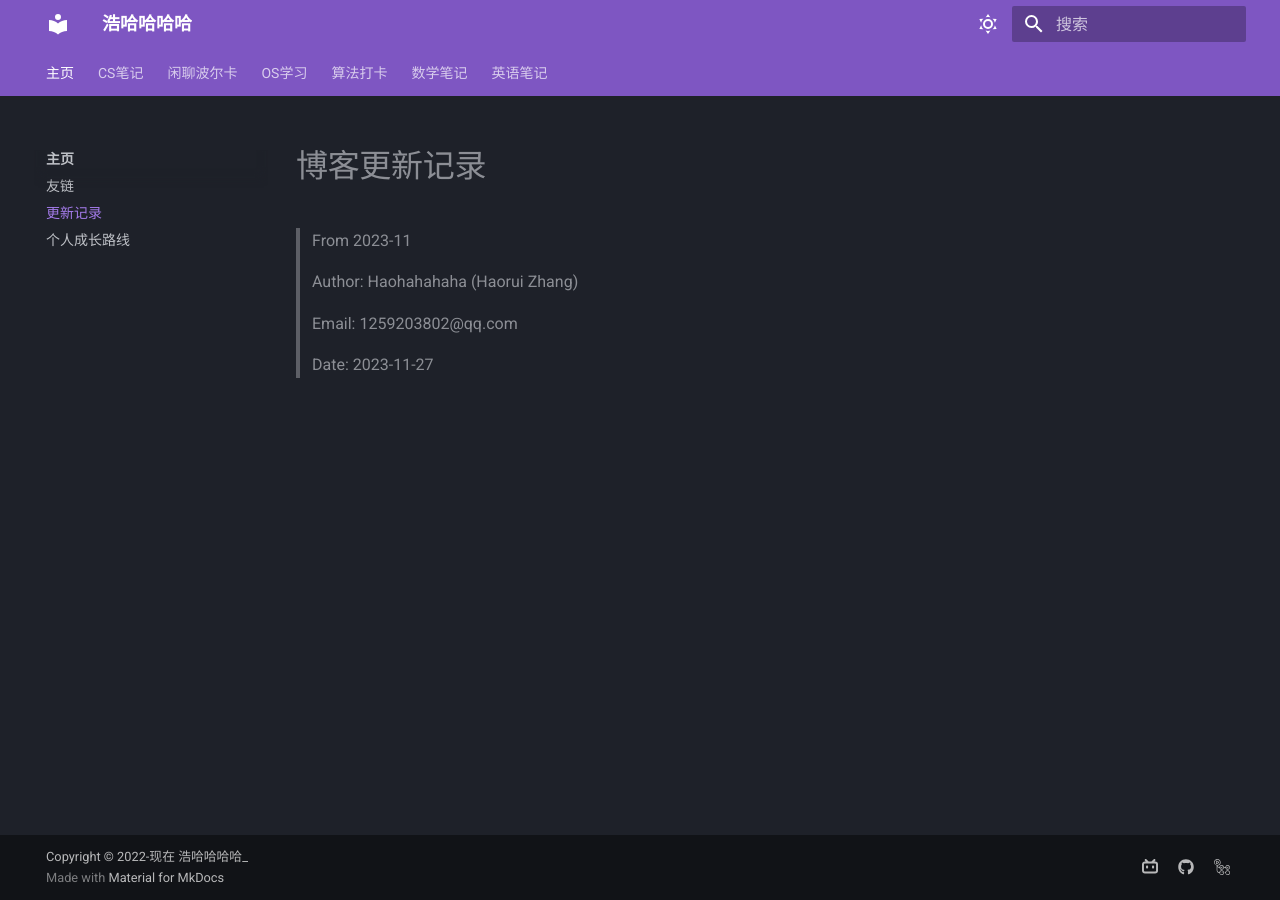
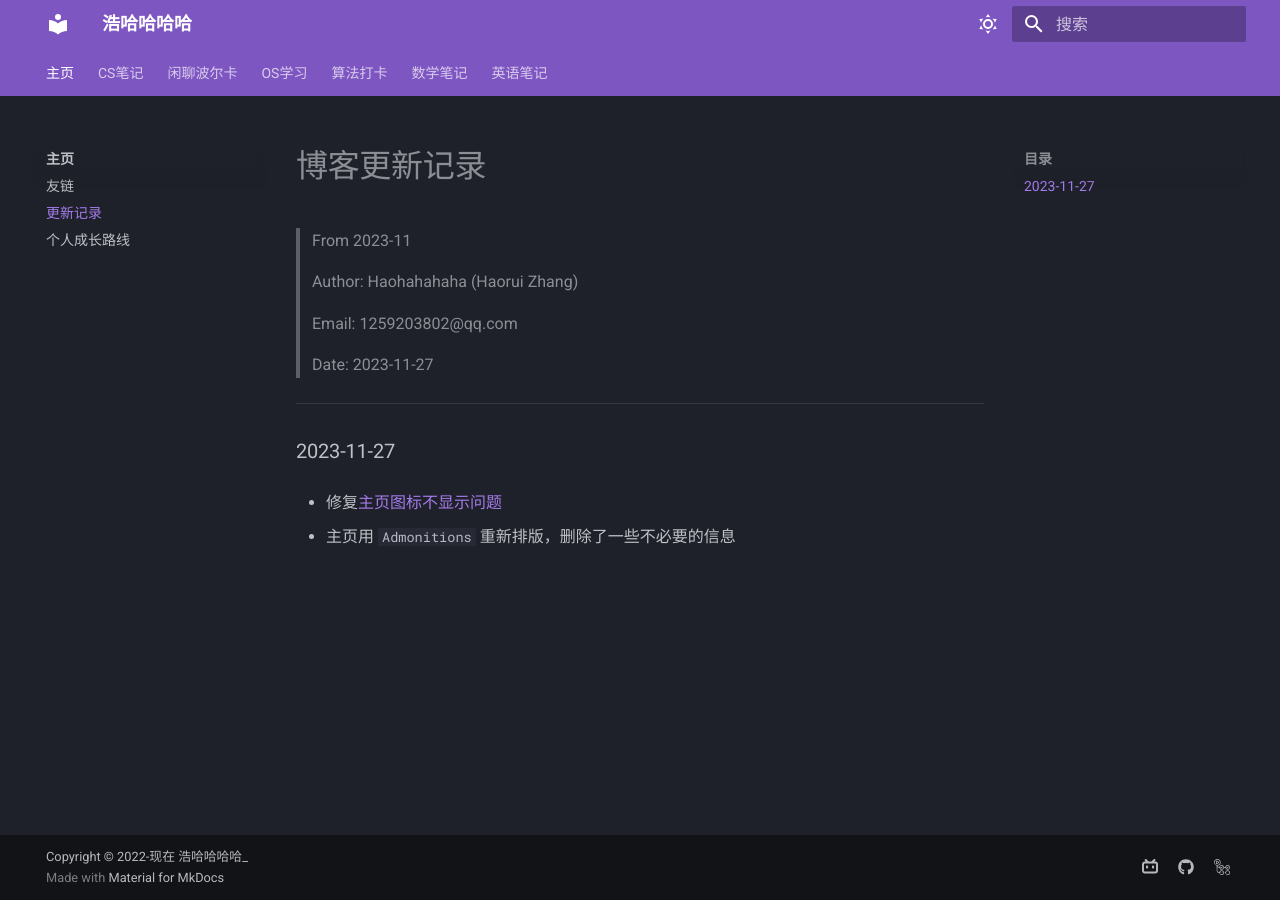
Before and after one commit to Haohahahaha/HomePage, an MkDocs documentation site: the page built from docs/update-record.md, in a window 1280 px wide. Built offline with MkDocs 1.6.1 and Material for MkDocs 9.7.7, drawn with Linux system fonts in a browser that asks for light colours.

Commit message:
2023-11-29_01:08:36 update

```diff
--- a/docs/update-record.md
+++ b/docs/update-record.md
@@ -7,3 +7,11 @@
 > Email: 1259203802@qq.com
 >
 > Date: 2023-11-27
+
+---
+
+### 2023-11-27
+
+- 修复[主页图标不显示问题](http://cs.haohaha.cn/blog/admonitions/admonitions)
+
+- 主页用 `Admonitions` 重新排版，删除了一些不必要的信息
```
